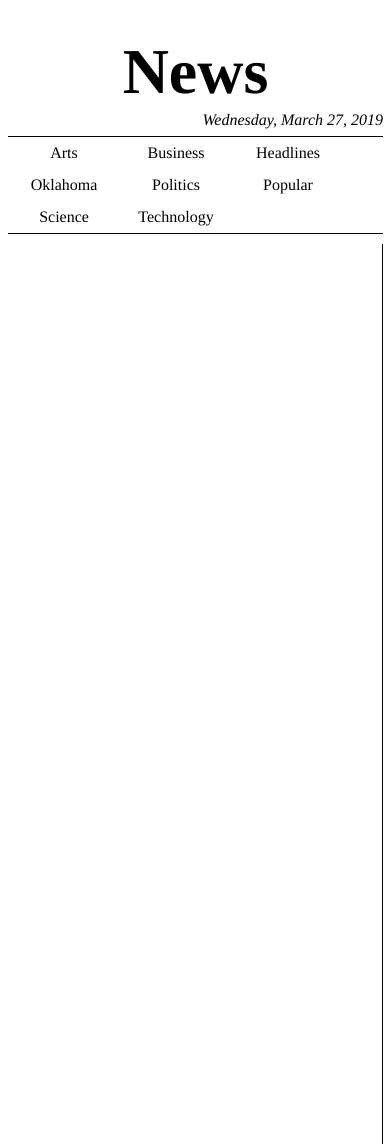
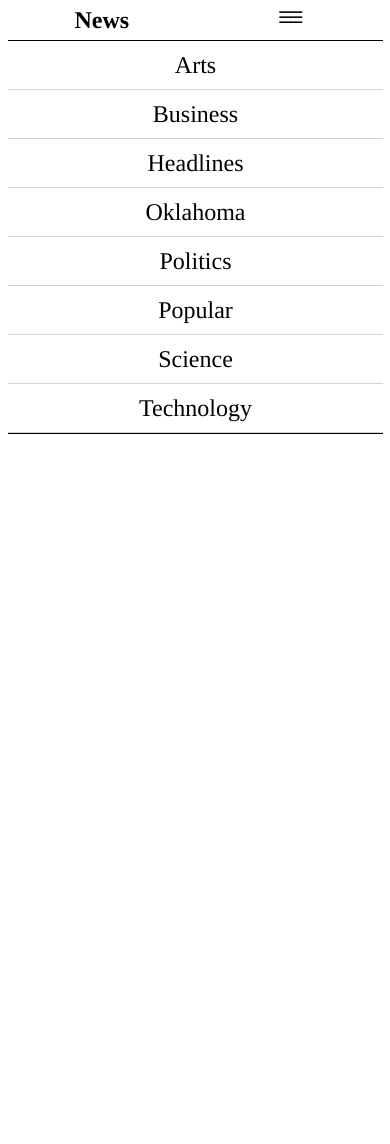
Before and after one commit to OKCody/news, a Jekyll site: the page built from index.html, in a window 390 px wide. Built offline with Jekyll 4.4.1, drawn with Linux system fonts in a browser that asks for light colours.

Commit message:
mobile UI

```diff
--- a/_layouts/default.html
+++ b/_layouts/default.html
@@ -14,6 +14,7 @@
     <div id='title'>
       <h1>{% if page.title == 'Headlines' %}{{ site.title }}{% else %}{{ site.title }}: {{page.title}}{% endif %}</h1>
     </div>
+    <div id='hmbgr'>☰☰</div>
     <div id='date'>
     </div>
     <div id='menu'>
--- a/stylesheet.css
+++ b/stylesheet.css
@@ -23,6 +23,9 @@ body{
 }
 #title h1{
   margin: 0px;
+}
+#hmbgr{
+  display: none;
 }
 #date{
   display: block;
@@ -63,14 +66,44 @@ body{
   flex-wrap: wrap;
   overflow: scroll;
   scroll-snap-type: x mandatory;
-  height: 100%;
+
   -webkit-overflow-scrolling: touch;
   scroll-snap-points-x: repeat(100%);
+  margin-bottom: 4em;
 }
 @media screen and (max-width: 1000px) {
+  #title{
+    height: 1em;
+    display: block;
+    width: 50%;
+    float: left;
+  }
+  #title h1{
+    line-height: 1em;
+    font-size: .75em;
+  }
+  #hmbgr{
+    display:block;
+    height: 1em;
+    font-size: 1em;
+    width: 50%;
+    float: right;
+    text-align: center;
+    letter-spacing: -3px;
+    color: black;
+  }
+  #date{
+    display: none;
+  }
+  #menu a{
+    width: 100%;
+    text-align: center;
+    border-bottom: 1px solid lightgray;
+    line-height: 2em;
+    font-size: 1.5em;
+  }
   #content{
     grid-template-columns: repeat(1000, 50%);
-
   }
 }
 @media screen and (max-width: 750px) {
```
